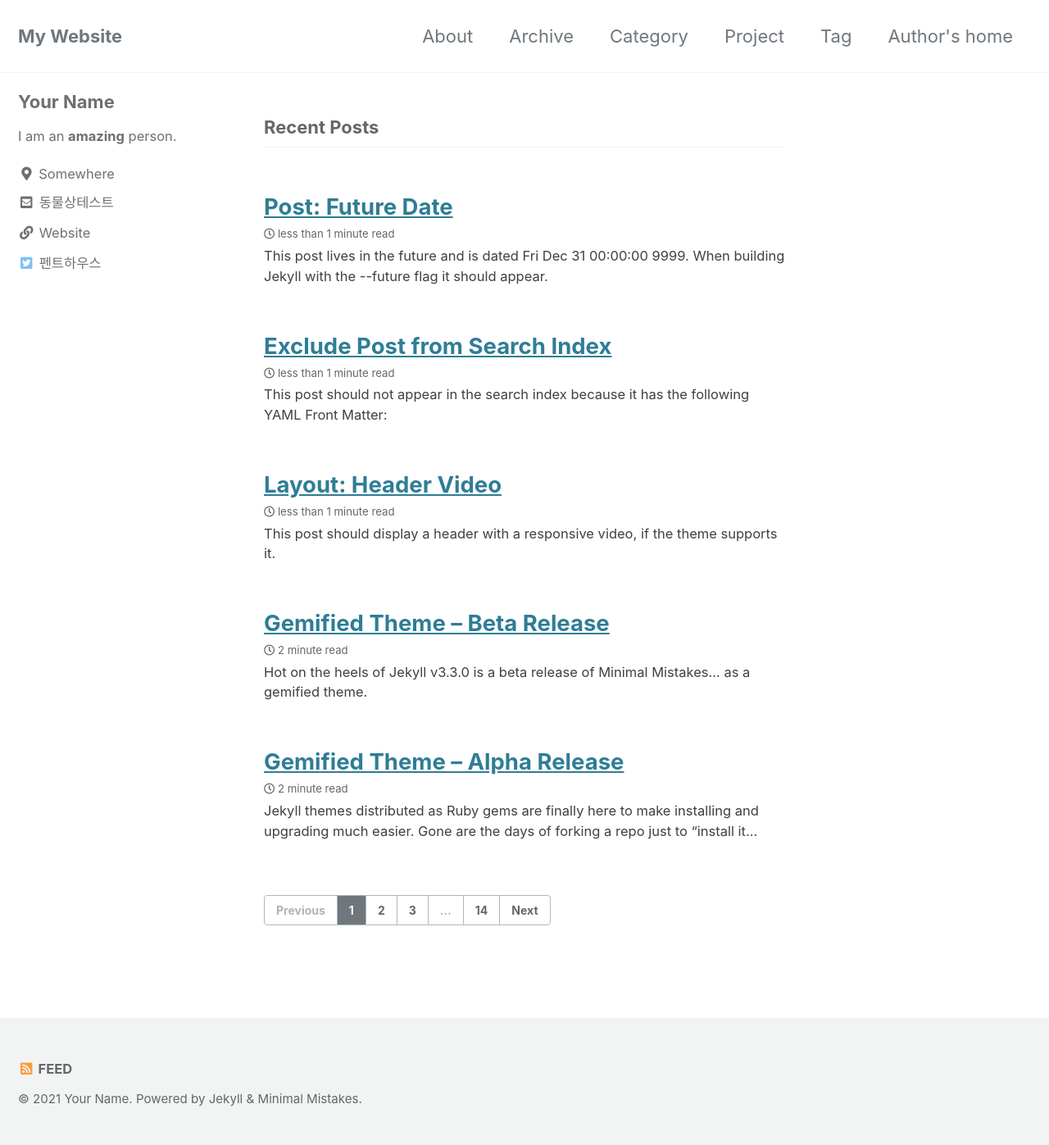
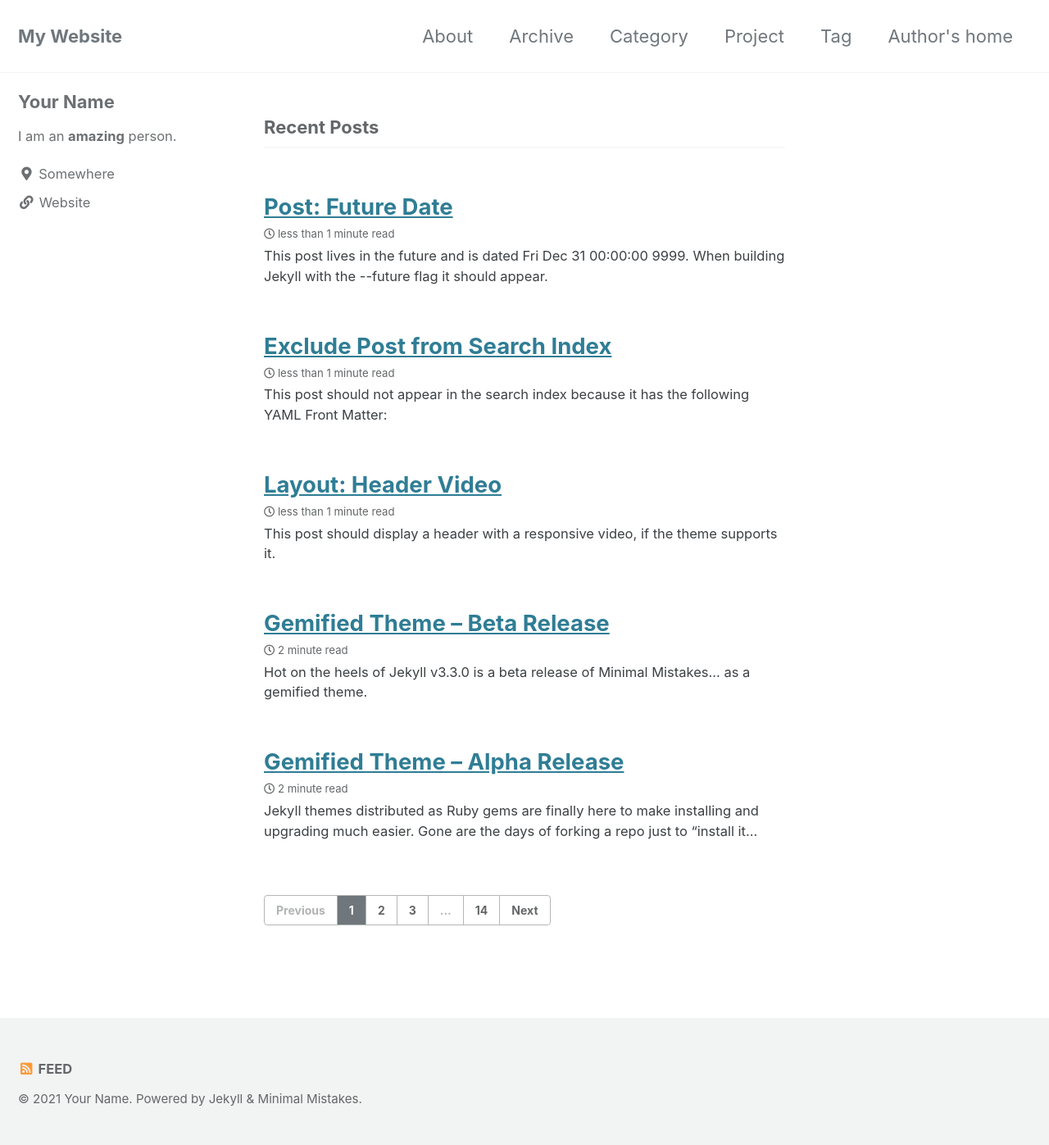
Before and after one commit to repo-of/repo-of.github.io, a Jekyll site: the page built from index.html, in a window 1280 px wide. Shown: the whole page at 82% size. Built offline with Jekyll 4.4.1, drawn with Linux system fonts in a browser that asks for light colours; cached includes are drawn as plain includes; the list of posts is cut into pages by our own code.

Commit message:
Update _config.yml

```diff
--- a/_config.yml
+++ b/_config.yml
@@ -100,15 +100,15 @@ author:
   location         : "Somewhere"
   email            :
   links:
-    - label: "동물상테스트"
+    - label: "Email"
       icon: "fas fa-fw fa-envelope-square"
-      url: "https://yourface.xyz"
+      # url: "mailto:your.name@email.com"
     - label: "Website"
       icon: "fas fa-fw fa-link"
-      url: "https://repo-of.github.io"
-    - label: "펜트하우스"
+      url: "https://yourface.xyz"
+    - label: "Twitter"
       icon: "fab fa-fw fa-twitter-square"
-      url: "https://thepenthouse.site"
+      # url: "https://twitter.com/"
     - label: "Facebook"
       icon: "fab fa-fw fa-facebook-square"
       # url: "https://facebook.com/"
```
